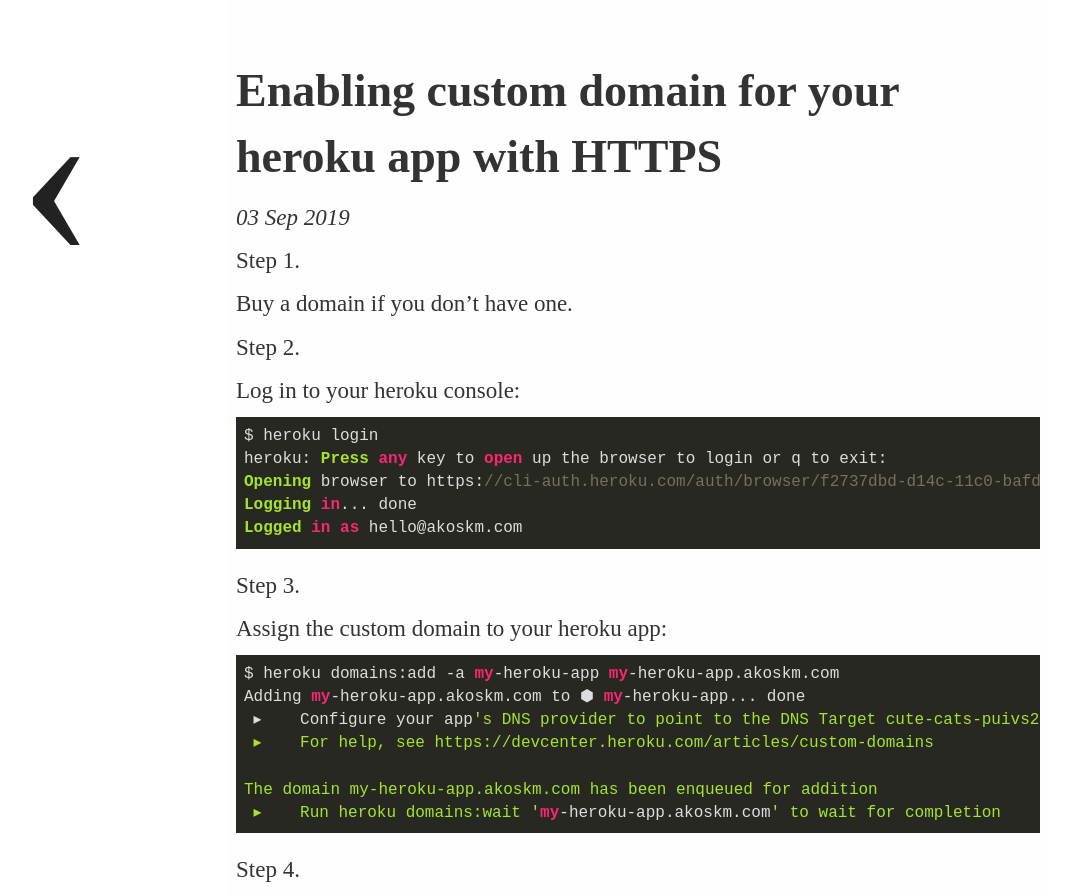
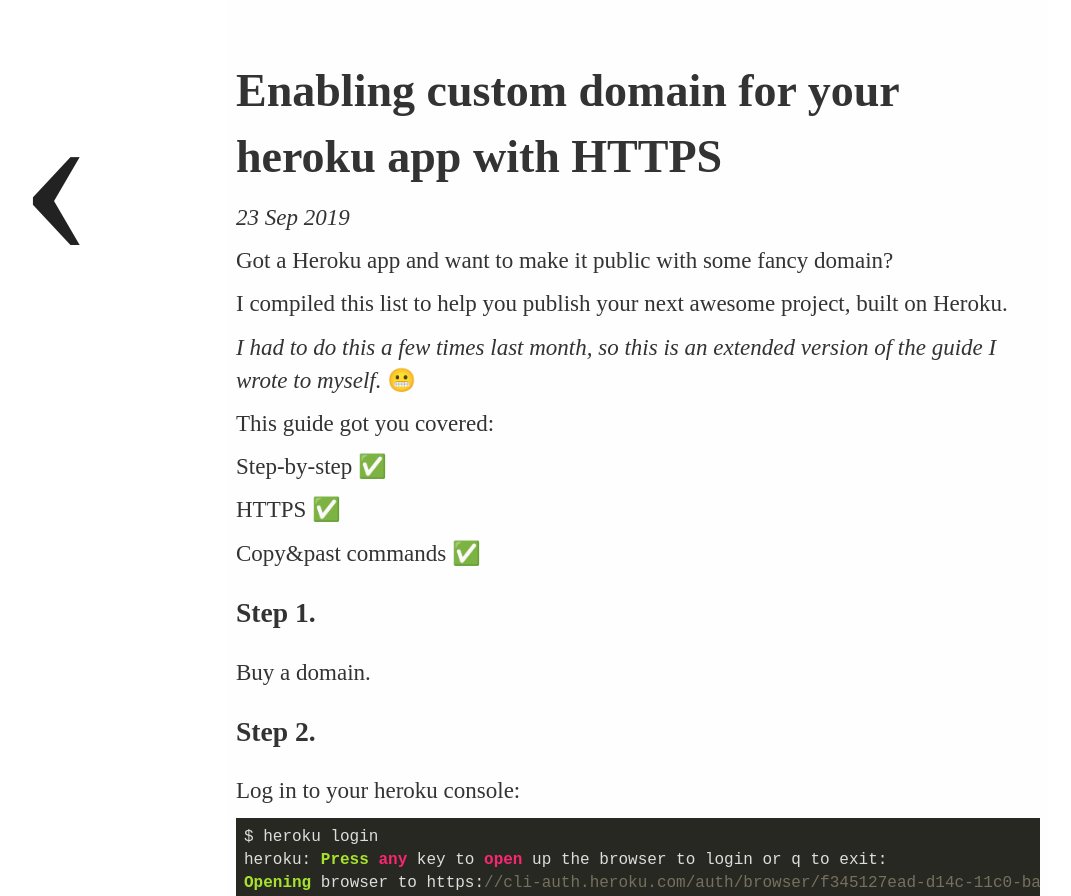
Before and after one commit to akoskm/akoskm.github.io, a Jekyll site: the page built from _posts/2019-09-23-heroku-custom-domain-ssl-certificate.md, in a window 1280 px wide and 1400 px high. Shown: the top 896 px of the window, without its empty margins (2-1073 px from the left). Built offline with Jekyll 4.4.1, drawn with Linux system fonts in a browser that asks for light colours; nearby versions of some CDN libraries; some web fonts are replaced; comment, search, counter and statistics services are not loaded; some of the changed text lies outside the part shown.

Commit message:
small edits, intro

````diff
--- a/_posts/2019-09-16-heroku-custom-domain-ssl-certificate.md
+++ b/_posts/2019-09-23-heroku-custom-domain-ssl-certificate.md
@@ -2,26 +2,40 @@
 title: Enabling custom domain for your heroku app with HTTPS
 layout: post
 type: post
-date: 2019-09-03 00:00:01
+date: 2019-09-23 00:00:01
 ---
 
-Step 1.
+Got a Heroku app and want to make it public with some fancy domain?
 
-Buy a domain if you don't have one.
+I compiled this list to help you publish your next awesome project, built on Heroku.
 
-Step 2.
+_I had to do this a few times last month, so this is an extended version of the guide I wrote to myself._ 😬
+
+This guide got you covered:
+
+Step-by-step ✅
+
+HTTPS ✅
+
+Copy&past commands ✅
+
+## Step 1.
+
+Buy a domain.
+
+## Step 2.
 
 Log in to your heroku console:
 
 ```
 $ heroku login
 heroku: Press any key to open up the browser to login or q to exit:
-Opening browser to https://cli-auth.heroku.com/auth/browser/f2737dbd-d14c-11c0-bafd-f12ff3d2499d
+Opening browser to https://cli-auth.heroku.com/auth/browser/f345127ead-d14c-11c0-bafd-f12ff3d2499d
 Logging in... done
 Logged in as hello@akoskm.com
 ```
 
-Step 3.
+## Step 3.
 
 Assign the custom domain to your heroku app:
 
@@ -35,9 +49,9 @@
  ▸    Run heroku domains:wait 'my-heroku-app.akoskm.com' to wait for completion
 ```
 
-Step 4.
+## Step 4.
 
-Go to the DNS zone editor of your domain and add a CNAME entry. The naming in your DNS editor might be different but here are the only a few things you have to fill:
+Wherever you bought your domain, it should have a DNS editor. Open it and add a CNAME entry. The naming in your DNS editor might be different but here are the only a few things you have to fill:
 
 ```
 Zone name: my-heroku-app.akoskm.com
@@ -46,26 +60,26 @@
 TTL: 14400 (mine says 14400, that's the default)
 ```
 
-This is how it looks like in CPanel:
+You'll have something like this in CPanel:
 
 ![cname editor](https://i.imgur.com/uHe8hze.png)
 
 At this point you should be able to navigate to http://my-heroku-app.akoskm.com and see your heroku app.
 `https://` access shouldn't work at this point.
 
-Step 5.
+## Step 5.
 
 Adding SSL
 
 
-You can check if auto certifcate management is enabled for your app:
+You can check if the [automated certificate management](https://devcenter.heroku.com/articles/automated-certificate-management) is enabled for your app:
 
 ```
 $ heroku certs:auto -a my-heroku-app
 === Automatic Certificate Management is disabled on my-heroku-app
 ```
 
-if it says disabled simple enable it:
+if it says disabled, simple enable it:
 
 ```
 $ heroku certs:auto:enable -a my-heroku-app
@@ -91,6 +105,10 @@
 my-heroku-app.akoskm.com  Cert issued  less than a minute
 ```
 
+https://my-heroku-app.akoskm.com should be reachable at this point.
+
+Hope this little guide saves you some time! If you liked it, please show the love by sharing it with others. Thank you!
+
 
 Source:
  - [Heroku Dev Center: Custom Domain Names for Apps](https://devcenter.heroku.com/articles/custom-domains)
````
